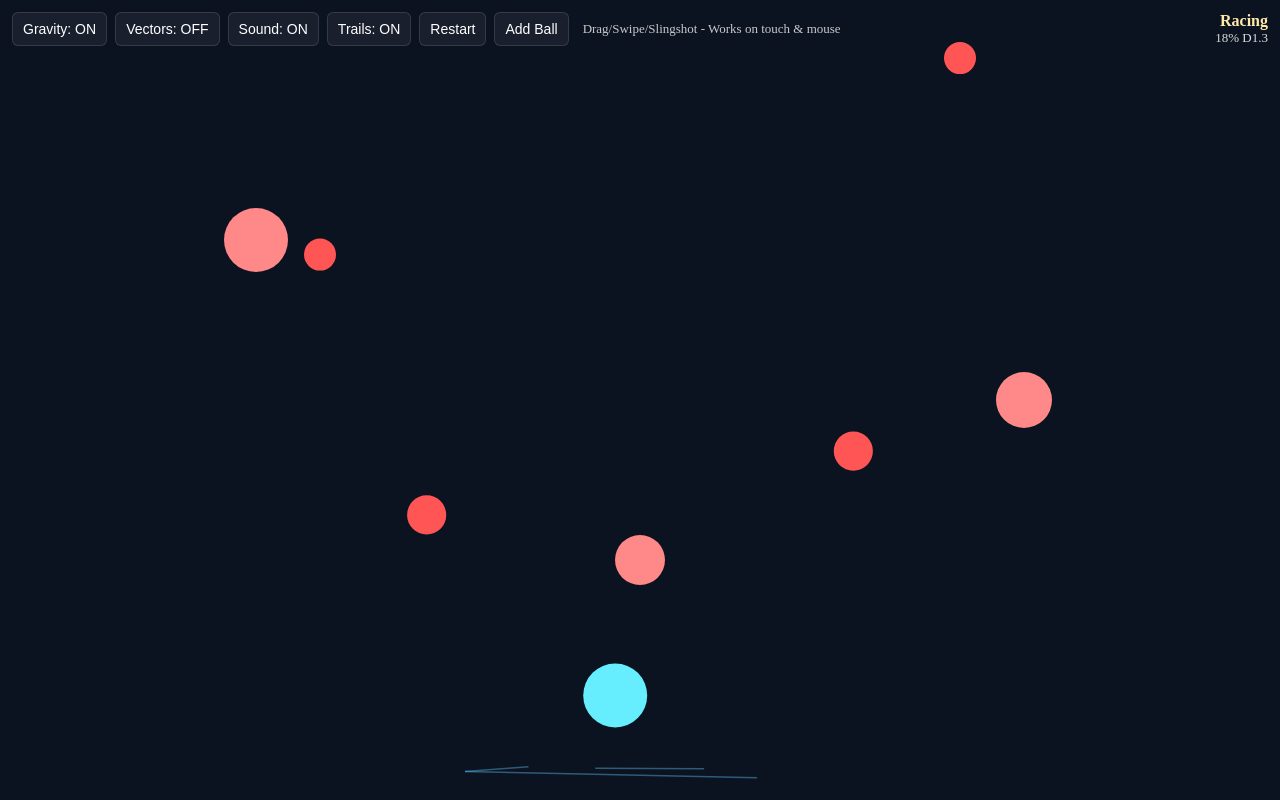
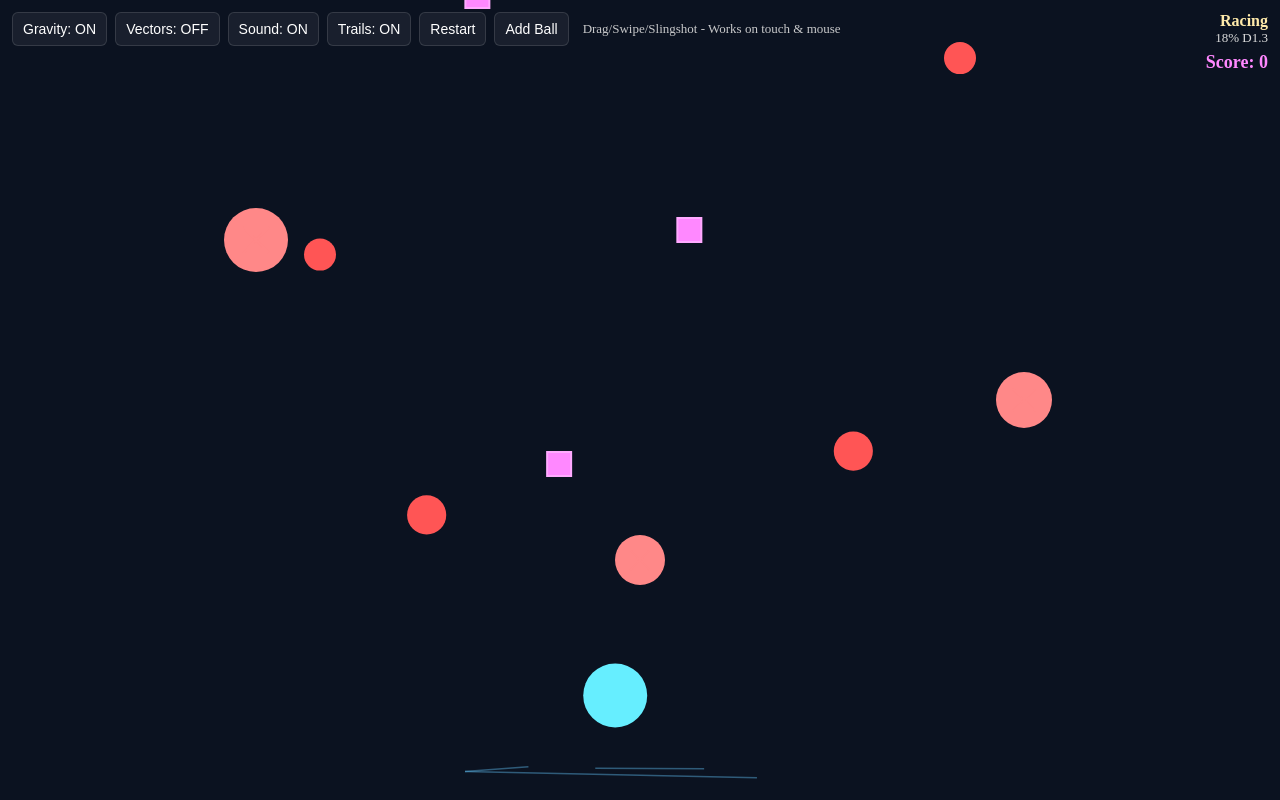
Before and after one commit to y51941201-bot/3, a plain HTML site: page index.html in a window 1280 px wide. Both pictures are taken after a click on the button "Start Race". Drawn offline with Linux system fonts and the light colour scheme.

Commit message:
Add files via upload

```diff
--- a/index.html
+++ b/index.html
@@ -22,6 +22,7 @@
   <div id="raceHUD" style="display:none">
     <div id="raceStatus">Ready</div>
     <div id="raceProgress">0%</div>
+    <div id="raceScore">Score: 0</div>
   </div>
   <canvas id="canvas"></canvas>
   <script src="script.js" defer></script>
--- a/script.js
+++ b/script.js
@@ -434,6 +434,10 @@ function step(){
     obstacleTimer += dt*1000;
     if (obstacleTimer > baseObstacleInterval){ obstacleTimer = 0; spawnObstacle(); }
 
+    // spawn collectibles
+    collectibleTimer += dt*1000;
+    if (collectibleTimer > COLLECTIBLE_INTERVAL){ collectibleTimer = 0; spawnCollectible(); }
+
     // update obstacles
     for(let i=obstacles.length-1;i>=0;i--){
       const o = obstacles[i];
@@ -442,10 +446,18 @@ function step(){
       if (o.y - o.r > height + 80){ obstacles.splice(i,1); continue; }
     }
 
+    // update collectibles
+    for(let i=collectibles.length-1;i>=0;i--){
+      const c = collectibles[i];
+      c.y += OBSTACLE_SPEED * dtScaled;
+      if (c.y - c.h/2 > height + 80){ collectibles.splice(i,1); continue; }
+    }
+
     // progress
     raceProgress += OBSTACLE_SPEED * dtScaled;
     const pct = Math.min(1, raceProgress / RACE_LENGTH);
     raceProgressEl.textContent = `${Math.floor(pct*100)}% D${Math.floor(difficulty*10)/10}`;
+    raceScoreEl.textContent = `Score: ${raceScore}`;
 
     // check finish
     if (raceProgress >= RACE_LENGTH){ endRace(true); }
@@ -460,10 +472,22 @@ function step(){
       // slow down a bit
       player.vel.mul(0.98);
 
+      // check obstacle collisions
       for(const o of obstacles){
         const dx = o.x - player.pos.x; const dy = o.y - player.pos.y; const d = Math.hypot(dx,dy);
         if (d < o.r + player.r - 2){ // collision
           endRace(false); break;
+        }
+      }
+
+      // check collectible collisions
+      for(let i=collectibles.length-1;i>=0;i--){
+        const c = collectibles[i];
+        if (!c.collected && c.collidesWith(player.pos, player.r)){
+          c.collected = true;
+          raceScore += 10; // 10 points per collectible
+          collectibles.splice(i,1);
+          playCollisionSound(0.3); // soft sound for collection
         }
       }
     }
@@ -544,6 +568,8 @@ function render(){
   // draw obstacles if race
   if (gameState === 'running'){
     for(const o of obstacles) drawObstacle(o);
+    // draw collectibles
+    for(const c of collectibles) c.draw();
   }
 
   // if active slingshot show line
@@ -601,12 +627,16 @@ requestAnimationFrame(step);
 let gameState = 'idle'; // 'idle' | 'running' | 'finished' | 'crashed'
 let player = null; // player ball
 const obstacles = [];
+const collectibles = []; // pink squares to collect for points
 let obstacleTimer = 0;
 let baseObstacleInterval = 700; // ms, will decrease with difficulty
+let collectibleTimer = 0;
+const COLLECTIBLE_INTERVAL = 900; // ms
 const OBSTACLE_SPEED = 260; // px/s relative to screen (downwards)
 const RACE_LENGTH = 4000; // distance to finish in px
 let raceProgress = 0; // px progressed
 let difficulty = 1; // increases as race progresses
+let raceScore = 0; // points earned in race
 
 // Pattern generation
 let patternQueue = []; // upcoming obstacle patterns
@@ -623,6 +653,7 @@ const restartBtn = document.getElementById('restartRace');
 const raceHUD = document.getElementById('raceHUD');
 const raceStatus = document.getElementById('raceStatus');
 const raceProgressEl = document.getElementById('raceProgress');
+const raceScoreEl = document.getElementById('raceScore');
 
 startBtn.addEventListener('click', ()=>{
   if (gameState === 'idle' || gameState === 'finished' || gameState === 'crashed') startRace();
@@ -636,13 +667,16 @@ function startRace(){
   // remove non-player balls to reduce noise
   balls.length = 0;
   obstacles.length = 0;
+  collectibles.length = 0;
   patternQueue.length = 0;
   player = new Ball(width/2, height - 90, 32, '#6ef');
   // small dampening to keep it responsive
   player.mass = 1.0;
   gameState = 'running';
   raceProgress = 0;
+  raceScore = 0;
   obstacleTimer = 0;
+  collectibleTimer = 0;
   difficulty = 1;
   patternType = 0;
   baseObstacleInterval = 700;
@@ -738,6 +772,39 @@ function drawObstacle(o){
   ctx.closePath();
 }
 
+class Collectible{
+  constructor(x, y, w=24, h=24){
+    this.x = x;
+    this.y = y;
+    this.w = w;
+    this.h = h;
+    this.color = '#ff88ff'; // pink
+    this.collected = false;
+  }
+  draw(){
+    if (this.collected) return;
+    ctx.fillStyle = this.color;
+    ctx.fillRect(this.x - this.w/2, this.y - this.h/2, this.w, this.h);
+    // glowing border
+    ctx.strokeStyle = '#ffaaff';
+    ctx.lineWidth = 2;
+    ctx.strokeRect(this.x - this.w/2, this.y - this.h/2, this.w, this.h);
+  }
+  collidesWith(ballPos, ballRadius){
+    const closestX = Math.max(this.x - this.w/2, Math.min(ballPos.x, this.x + this.w/2));
+    const closestY = Math.max(this.y - this.h/2, Math.min(ballPos.y, this.y + this.h/2));
+    const dx = ballPos.x - closestX;
+    const dy = ballPos.y - closestY;
+    return (dx*dx + dy*dy) < (ballRadius*ballRadius);
+  }
+}
+
+function spawnCollectible(){
+  const x = Math.random() * (width - 40) + 20;
+  const y = -30;
+  collectibles.push(new Collectible(x, y, 24, 24));
+}
+
 function endRace(success){
   if (success){
     gameState = 'finished';
--- a/style.css
+++ b/style.css
@@ -61,6 +61,12 @@ html,body{
   font-size:13px;
   color:#ddd;
 }
+#raceHUD #raceScore{
+  font-size:18px;
+  color:#ff88ff;
+  font-weight:700;
+  margin-top:6px;
+}
 #finishOverlay{
   position:fixed;
   left:0; top:0; right:0; bottom:0;
```
